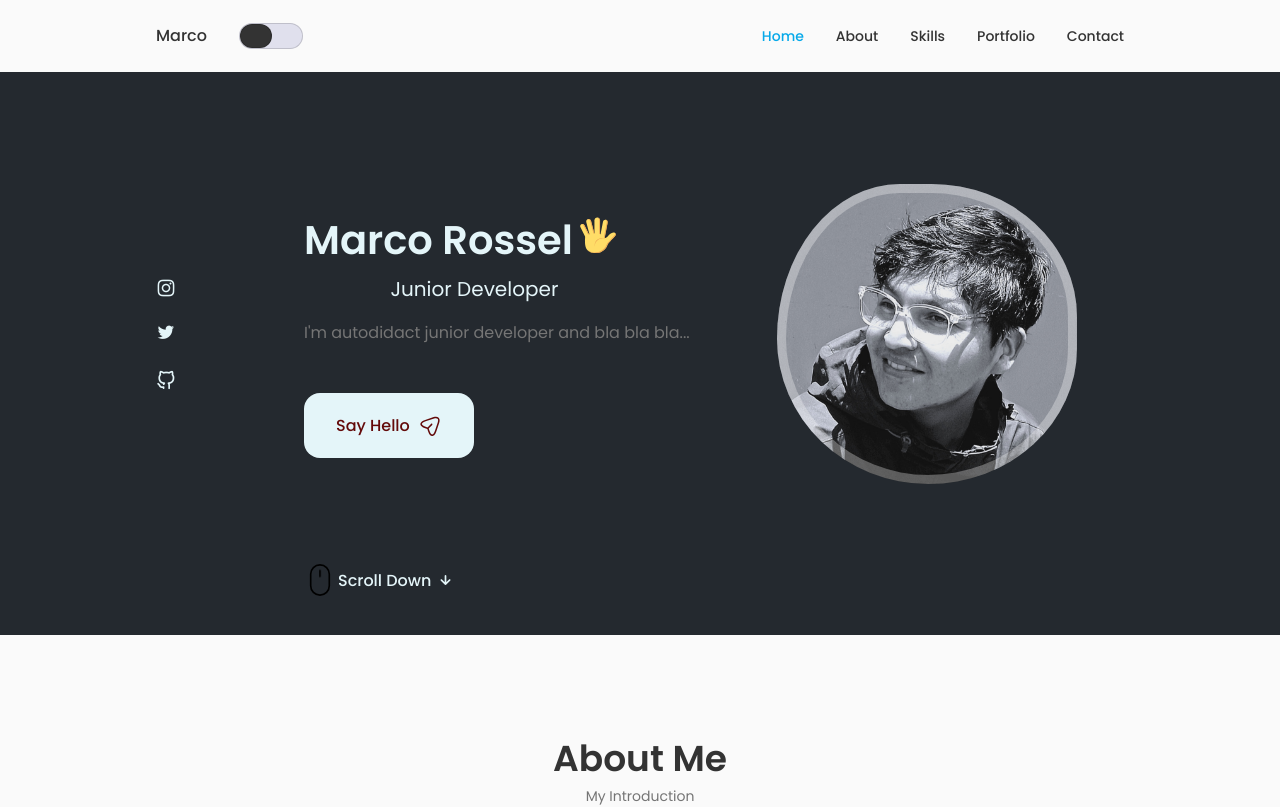
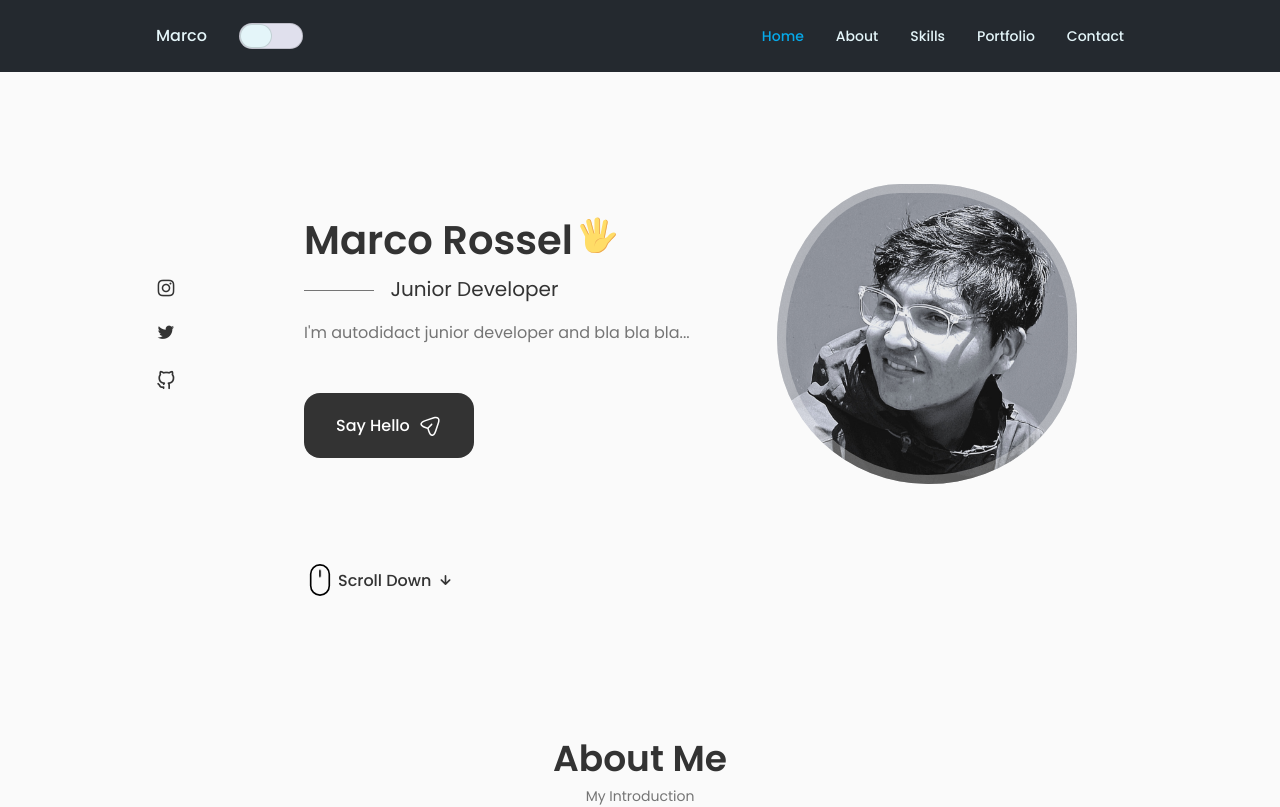
Before and after one commit to MarcoRosselDev/portafollio, a React (Create React App) app: page / in a window 1280 px wide. Shown: the top 807 px of the page. Built offline with nearby package versions, Linux system fonts and the light colour scheme.

Commit message:
reminder localStorage 8

```diff
--- a/src/components/header/Header.jsx
+++ b/src/components/header/Header.jsx
@@ -1,7 +1,6 @@
 import React, { useEffect, useState } from "react";
 import { json } from "react-router-dom";
 import "./header.css";
-// import { useLocalStorage } from "../../useLocalStorage";
 
 const Header = () => {
   /*============= Change Background header ============= */
@@ -16,18 +15,21 @@ const Header = () => {
   const [activeNav, setActiveNav] = useState("#home");
 
   /*============= Dark mode ============= */
-  const [darkMode, setDarkMode] = useState(false);
-
   const areLocalStr = JSON.parse(localStorage.getItem("list1"));
+  const [dark, setDark] = useState("ligthmode");
 
   function localUses() {
-    setDarkMode((darkMode) => !darkMode);
-    localStorage.setItem("list1", JSON.stringify(darkMode));
+    setDark((dark) => !dark);
+    let dom = "";
+    if (!dark) {
+      dom = "darkmode";
+    } else {
+      dom = "ligthmode";
+    }
+    localStorage.setItem("list1", JSON.stringify(dom));
   }
   return (
-    // <header className="header">
-
-    <header className={`header ${darkMode ? "dark-mode" : ""}`}>
+    <header className={`header ${dark ? "dark-mode" : ""}`}>
       <nav className="nav container">
         <div className="left-side">
           <a href="index.html" className="nav__logo">
--- a/src/components/home/Home.jsx
+++ b/src/components/home/Home.jsx
@@ -6,15 +6,7 @@ import ScrollDown from "./ScrollDown";
 
 const Home = () => {
   /*============= Dark mode ============= */
-  const [dark, setDark] = useState(true);
-  const [items, setItems] = useState(false);
-
-  useEffect(() => {
-    const isLocal = JSON.parse(localStorage.getItem("items"));
-    if (isLocal) {
-      setItems(isLocal);
-    }
-  });
+  const [dark, setDark] = useState(false);
 
   return (
     // <section className="home section" id="home">
```
